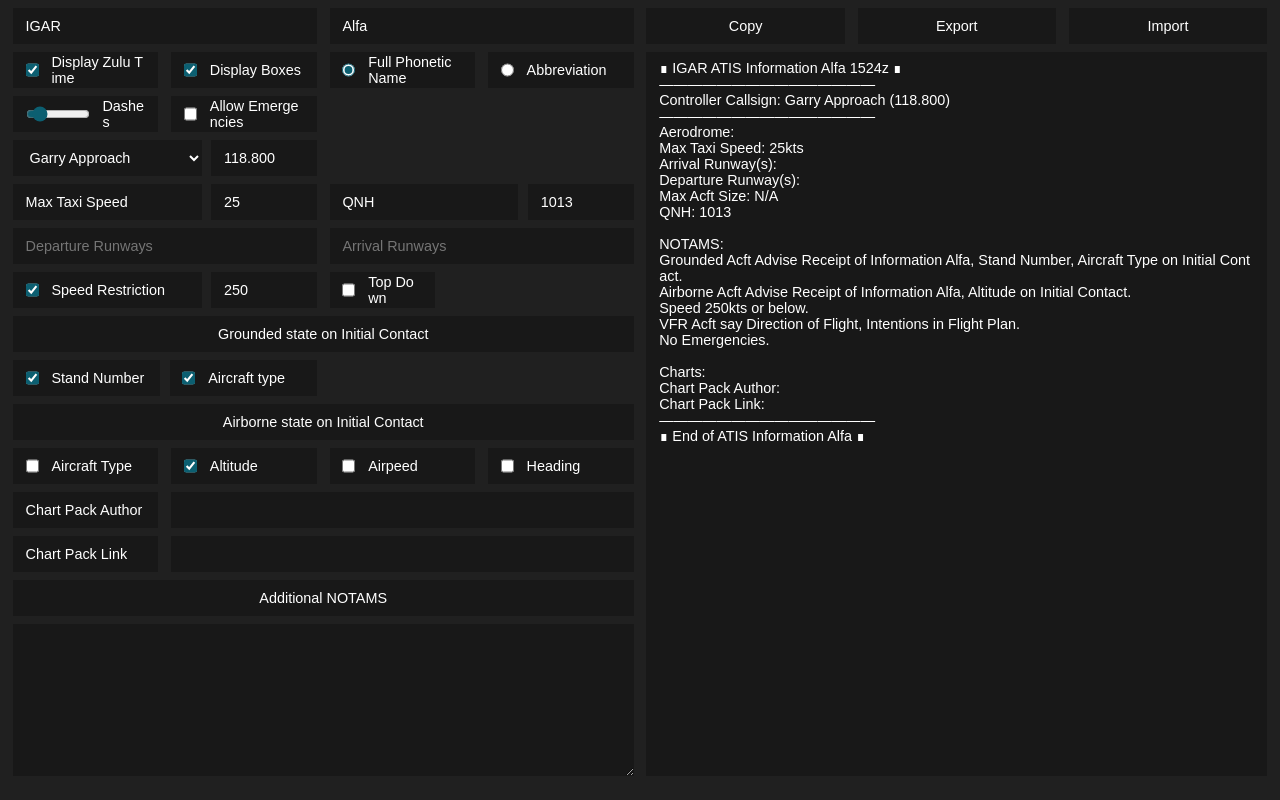
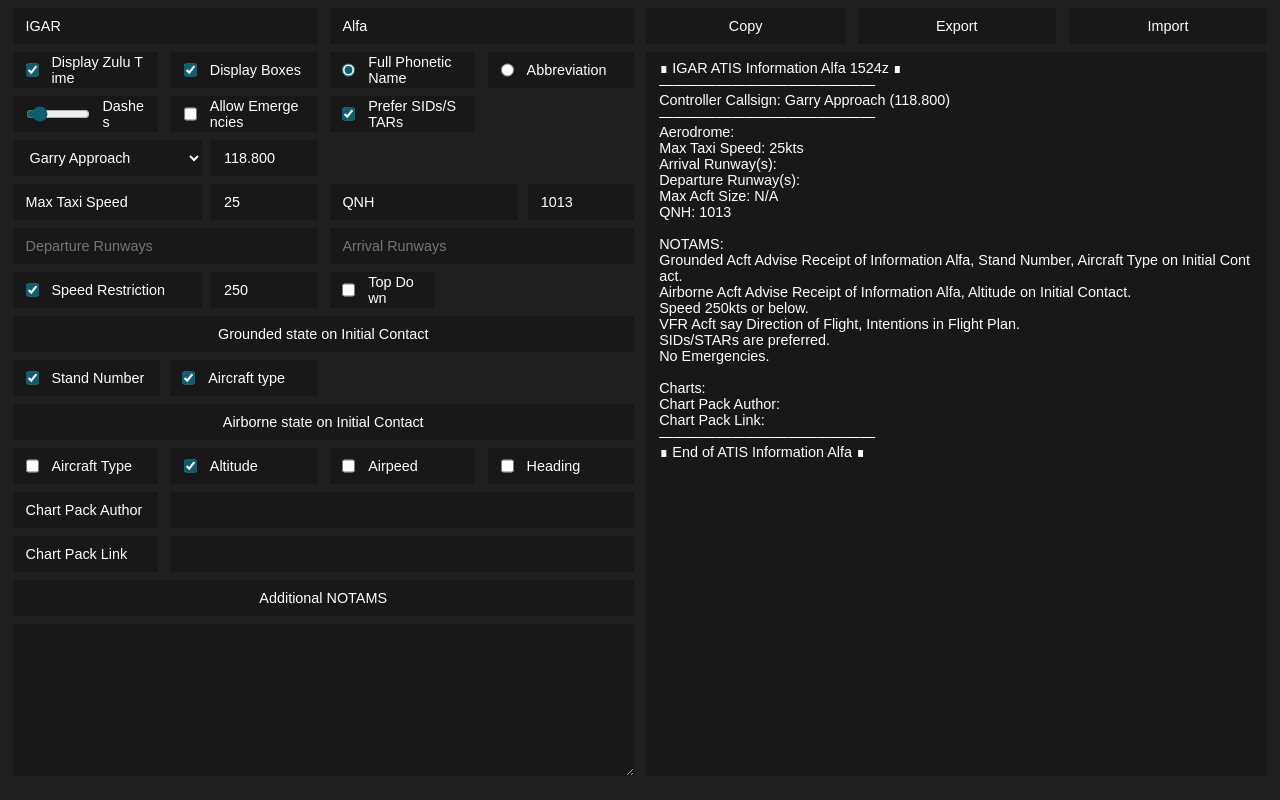
Before and after one commit to FormicAcidGD/atisgen, a Vue app: page / in a window 1280 px wide. Built offline with nearby package versions, Linux system fonts and the light colour scheme.

Commit message:
Use the sid "variable" because beani bullied me into doing it

```diff
--- a/src/App.vue
+++ b/src/App.vue
@@ -32,7 +32,10 @@
                     <input type="checkbox" :checked="atis.emergencies">
                     <p>Allow Emergencies</p>
                 </div>
-                <div class="hflex boxed half hidden"></div>
+                <div class="hflex boxed half" @click="atis.sids = !atis.sids">
+                    <input type="checkbox" :checked="atis.sids">
+                    <p>Prefer SIDs/STARs</p>
+                </div>
                 <div class="hflex boxed half hidden"></div>
             </div>
             <div class="hflex">
@@ -185,6 +188,7 @@
                 </p>
                 <p v-if="atis.speedLimit">Speed {{ atis.speed }}kts or below.</p>
                 <p>VFR Acft say Direction of Flight, Intentions in Flight Plan.</p>
+                <p v-if="atis.sids">SIDs/STARs are preferred.</p>
                 <p>{{ atis.emergencies ? "Emergencies Allowed." : "No Emergencies." }}</p>
                 <p v-for="i in atis.extraNotams.split('\n')">{{ i }}</p>
                 <br>
```
